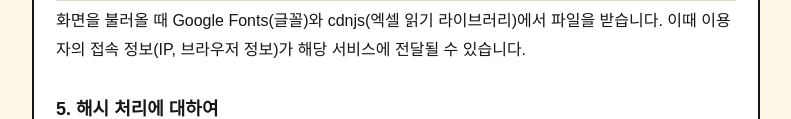
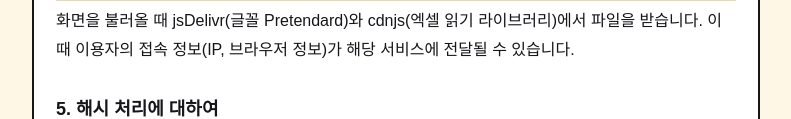
Before and after one commit to madoo19657/rental-ledger-converter, a plain HTML site: page dist-public/legal/privacy-policy.html in a window 1280 px wide. Shown: the part 1617-1736 px from the top of the page, without its empty margins (244-1035 px from the left). Drawn offline with Linux system fonts and the light colour scheme.

Commit message:
공개 빌드 산출물을 배포본과 맞춤 (이용권 서버 주소, 개인정보 처리방침 글꼴 제공처)
Co-Authored-By: Claude Fable 5.2 <noreply@anthropic.com>

```diff
--- a/dist-public/legal/privacy-policy.html
+++ b/dist-public/legal/privacy-policy.html
@@ -31,7 +31,7 @@ footer{margin-top:20px;font-size:13px;color:var(--muted)}</style></head>
 <h2>4. 제3자 제공과 처리 위탁</h2>
 <p>운영자는 법령에 근거가 있는 경우를 제외하고 개인정보를 제3자에게 제공하지 않습니다. 서비스 운영을 위해 다음 업체를 이용합니다.</p>
 <div class="scroll"><table><thead><tr><th>수탁자</th><th>위탁 업무</th><th>처리 위치</th></tr></thead><tbody><tr><td>Cloudflare, Inc.</td><td>서버 호스팅, 이용권 정보 저장</td><td>해외(여러 국가) <mark>[확인 필요: 국외 이전 고지·동의 요건]</mark></td></tr><tr><td>[판매 채널, 예: 네이버 스마트스토어]</td><td>결제·주문 처리</td><td>해당 채널 정책에 따름</td></tr><tr><td>[이메일 발송 수단, 예: Gmail]</td><td>이용권 안내 메일 발송</td><td><mark>[확인 필요]</mark></td></tr></tbody></table></div>
-<p>화면을 불러올 때 Google Fonts(글꼴)와 cdnjs(엑셀 읽기 라이브러리)에서 파일을 받습니다. 이때 이용자의 접속 정보(IP, 브라우저 정보)가 해당 서비스에 전달될 수 있습니다.</p>
+<p>화면을 불러올 때 jsDelivr(글꼴 Pretendard)와 cdnjs(엑셀 읽기 라이브러리)에서 파일을 받습니다. 이때 이용자의 접속 정보(IP, 브라우저 정보)가 해당 서비스에 전달될 수 있습니다.</p>
 <h2>5. 해시 처리에 대하여</h2>
 <p>이메일·코드·기기 값은 운영자만 아는 비밀 값을 섞어 해시한 뒤 저장하므로, 서버 저장소만으로는 원문을 알 수 없습니다. 다만 개인정보와 같은 수준으로 보호합니다. <mark>[확인 필요: 재식별 가능성에 따른 분류]</mark></p>
 <h2>6. 이용자의 권리</h2>
```
Also changed, not shown: dist-public/index.html (+1 -1 lines).
